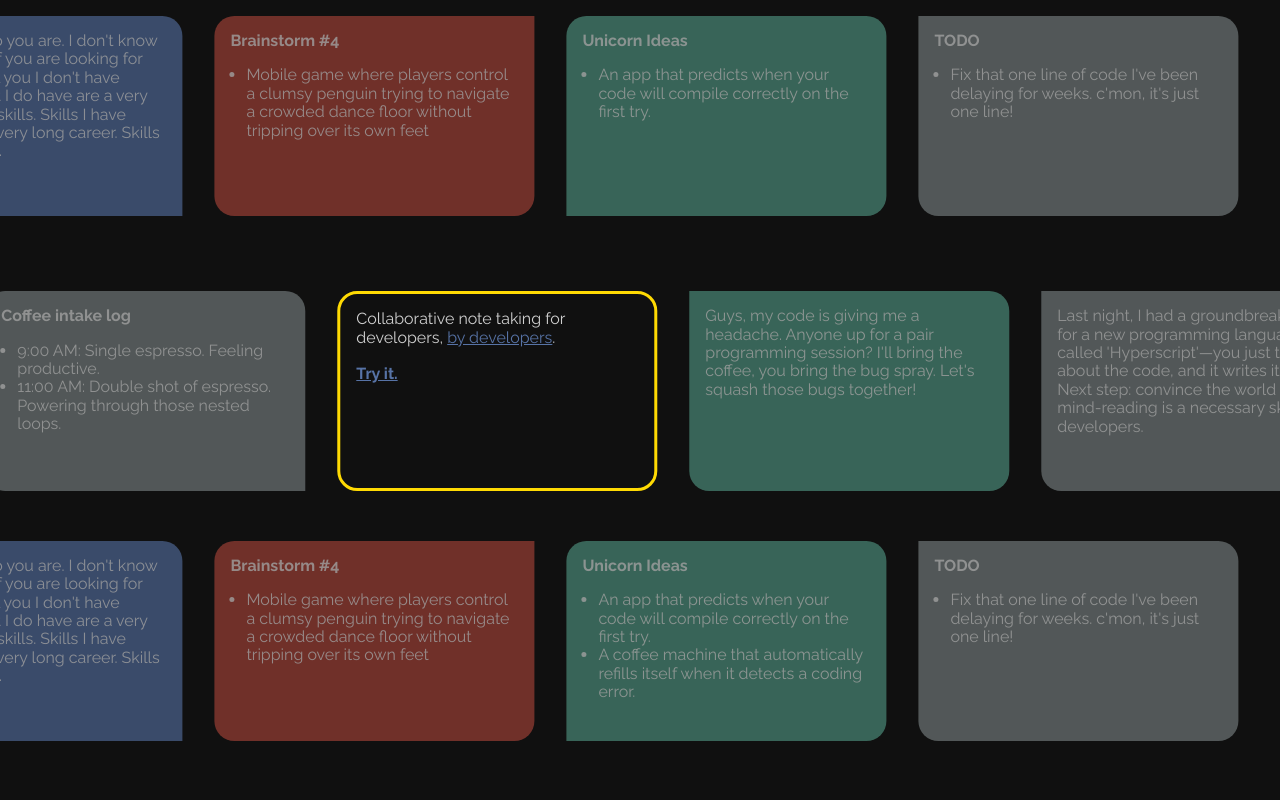
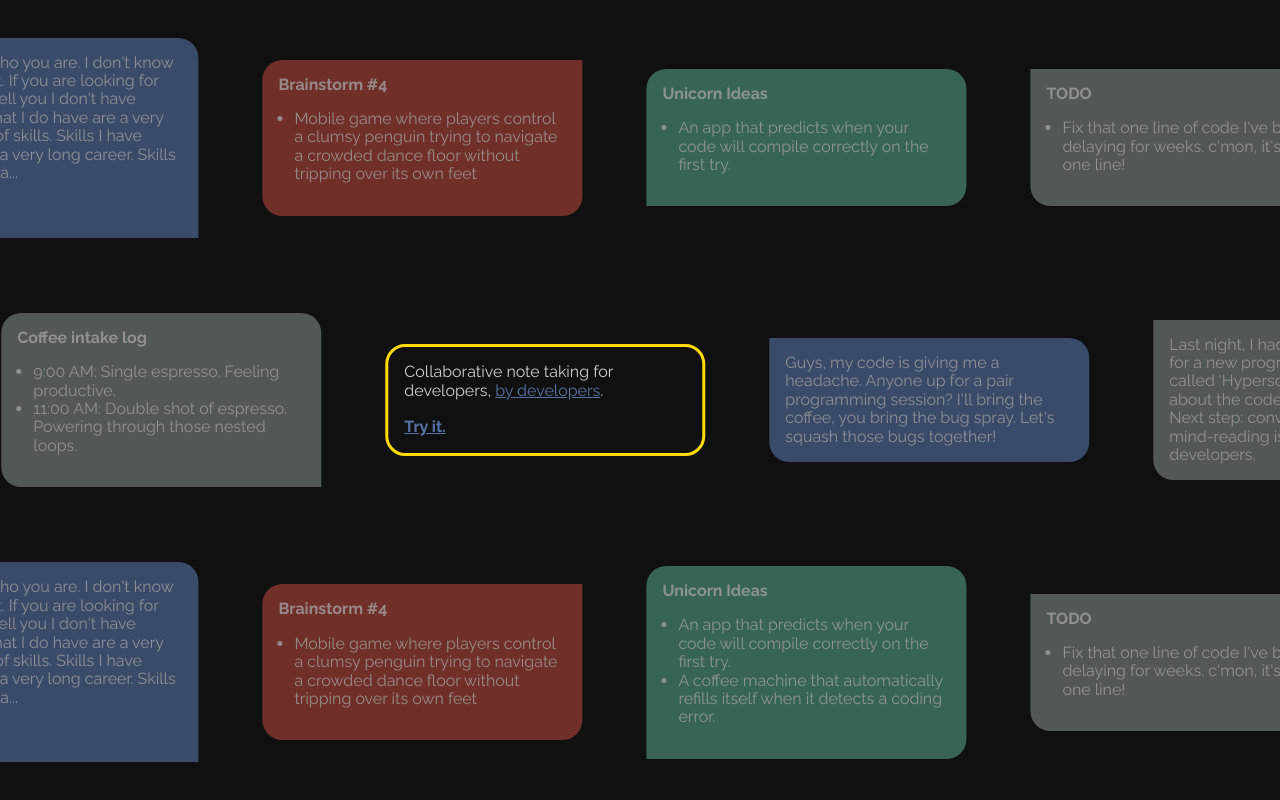
Before and after one commit to SiddharthShyniben/hive, a SvelteKit app: page / in a window 1280 px wide. Shown: the top 800 px of the page. Built offline with nearby package versions, Linux system fonts and the light colour scheme.

Commit message:
Small change

```diff
--- a/src/routes/+page.svelte
+++ b/src/routes/+page.svelte
@@ -20,7 +20,7 @@
 	}
 
 	.note {
-		margin: 1em;
+		margin: auto;
 		padding: 1em;
 		color: #FFFC;
 		background-color: #7E8788;
@@ -133,7 +133,7 @@
 			Collaborative note taking for developers, <a href='https://github.com/SiddharthShyniben/hive'>by developers</a>.<br><br>
 			<strong><a href="/signup">Try it.</a></strong><br>
 		</div>
-		<div class="note green border-1">
+		<div class="note blue border-1">
 			Guys, my code is giving me a headache. Anyone up for a pair
 			programming session? I'll bring the coffee, you bring the bug
 			spray. Let's squash those bugs together!
```
